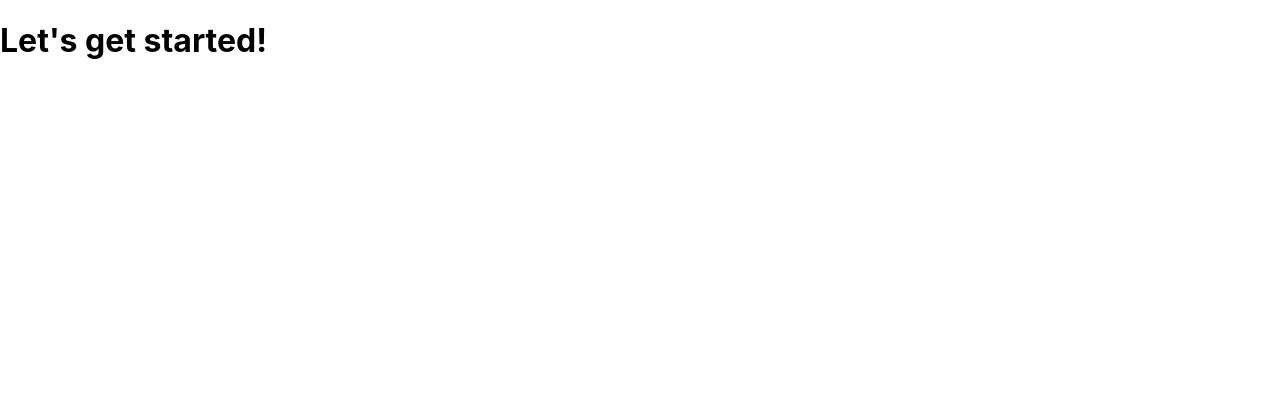
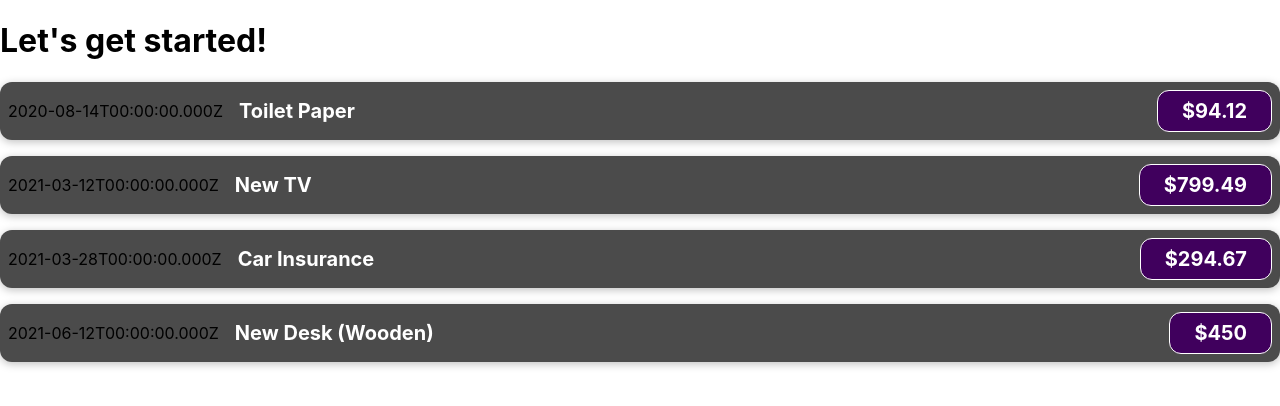
Before and after one commit to GabrielGui13/React-Node-LearningPath, a React (Create React App) app in the folder React/react-complete-guide/: page / in a window 1280 px wide. Shown: the top 406 px of the page. Built offline with nearby package versions, Linux system fonts and the light colour scheme.

Commit message:
aulas de props e jsx

```diff
--- a/React/react-complete-guide/src/App.js
+++ b/React/react-complete-guide/src/App.js
@@ -1,9 +1,36 @@
-
+import ExpenseItem from "./components/ExpenseItem";
 
 function App() {
+  const expenses = [
+    {
+      id: "e1",
+      title: "Toilet Paper",
+      amount: 94.12,
+      date: new Date(2020, 7, 14),
+    },
+    { id: "e2", title: "New TV", amount: 799.49, date: new Date(2021, 2, 12) },
+    {
+      id: "e3",
+      title: "Car Insurance",
+      amount: 294.67,
+      date: new Date(2021, 2, 28),
+    },
+    {
+      id: "e4",
+      title: "New Desk (Wooden)",
+      amount: 450,
+      date: new Date(2021, 5, 12),
+    },
+  ];
+
   return (
-    <h1>Let's get started!</h1>
-  )
+    <div>
+      <h1>Let's get started!</h1>
+      {expenses.map((data) => {
+        return <ExpenseItem {...data}></ExpenseItem>
+      })}
+    </div>
+  );
 }
 
 export default App;
--- /dev/null
+++ b/React/react-complete-guide/src/components/ExpenseItem.css
@@ -0,0 +1,56 @@
+.expense-item {
+  display: flex;
+  justify-content: space-between;
+  align-items: center;
+  box-shadow: 0 2px 8px rgba(0, 0, 0, 0.25);
+  padding: 0.5rem;
+  margin: 1rem 0;
+  border-radius: 12px;
+  background-color: #4b4b4b;
+}
+
+.expense-item__description {
+  display: flex;
+  flex-direction: column;
+  gap: 1rem;
+  align-items: flex-end;
+  flex-flow: column-reverse;
+  justify-content: flex-start;
+  flex: 1;
+}
+
+.expense-item h2 {
+  color: #3a3a3a;
+  font-size: 1rem;
+  flex: 1;
+  margin: 0 1rem;
+  color: white;
+}
+
+.expense-item__price {
+  font-size: 1rem;
+  font-weight: bold;
+  color: white;
+  background-color: #40005d;
+  border: 1px solid white;
+  padding: 0.5rem;
+  border-radius: 12px;
+}
+
+@media (min-width: 580px) {
+  .expense-item__description {
+    flex-direction: row;
+    align-items: center;
+    justify-content: flex-start;
+    flex: 1;
+  }
+
+  .expense-item__description h2 {
+    font-size: 1.25rem;
+  }
+
+  .expense-item__price {
+    font-size: 1.25rem;
+    padding: 0.5rem 1.5rem;
+  }
+}
--- /dev/null
+++ b/React/react-complete-guide/src/components/ExpenseItem.js
@@ -0,0 +1,15 @@
+import "./ExpenseItem.css";
+
+function ExpenseItem(props) {
+  return (
+    <div className="expense-item">
+      <div>{props.date.toISOString()}</div>
+      <div className="expense-item__description">
+        <h2>{props.title}</h2>
+        <div className="expense-item__price">${props.amount}</div>
+      </div>
+    </div>
+  );
+}
+
+export default ExpenseItem;
```
Also changed, not shown: React/react-complete-guide/src/index.js (+5 -5 lines).
